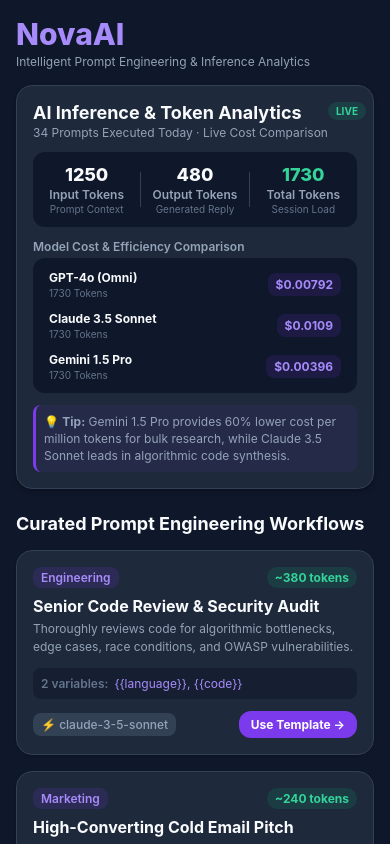
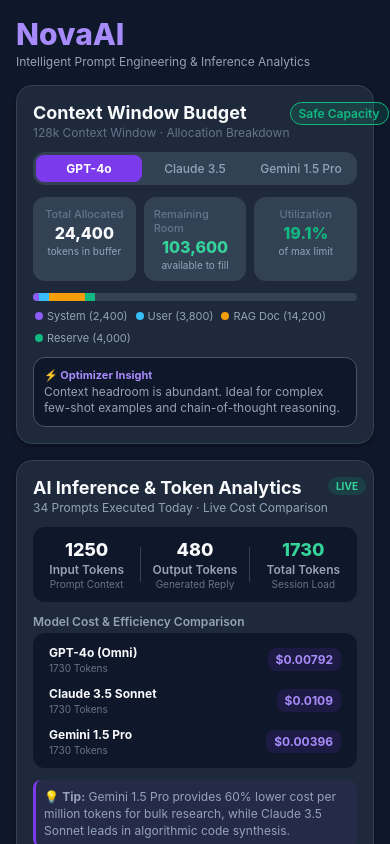
Before and after one commit to trydigital2/nova-ai-assistant-mobile-app, a React Native app: screen / in a window 390 px wide. Built offline with nearby package versions, Linux system fonts and the light colour scheme.

Commit message:
feat(ui): add ContextBudgetCard component with multi-segment visualizer and model selector

```diff
--- a/App.tsx
+++ b/App.tsx
@@ -1,9 +1,10 @@
 import React, { useState } from 'react';
 import { SafeAreaView, ScrollView, StyleSheet, Text, View, StatusBar } from 'react-native';
 import { MOCK_PROMPT_TEMPLATES } from './src/data/mockData';
-import { PromptTemplate } from './src/types';
+import { PromptTemplate, ContextBudgetInput } from './src/types';
 import { PromptTemplateCard } from './src/components/PromptTemplateCard';
 import { TokenUsageAnalyticsCard } from './src/components/TokenUsageAnalyticsCard';
+import { ContextBudgetCard } from './src/components/ContextBudgetCard';
 import { compareModelCosts } from './src/utils/aiEngine';
 import { colors, spacing, typography } from './src/theme';
 
@@ -11,6 +12,12 @@ export default function App() {
   const [selectedTemplate, setSelectedTemplate] = useState<PromptTemplate | null>(null);
 
   const estimates = compareModelCosts(1250, 480);
+  const contextBudget: ContextBudgetInput = {
+    systemPromptTokens: 2400,
+    userPromptTokens: 3800,
+    ragContextTokens: 14200,
+    reservedOutputTokens: 4000,
+  };
 
   return (
     <SafeAreaView style={styles.container}>
@@ -21,6 +28,9 @@ export default function App() {
           <Text style={styles.brandTitle}>NovaAI</Text>
           <Text style={styles.brandSubtitle}>Intelligent Prompt Engineering & Inference Analytics</Text>
         </View>
+
+        {/* Real-Time Context Window Budget Optimizer */}
+        <ContextBudgetCard budget={contextBudget} initialModelId="gpt-4o" />
 
         {/* Live Token Usage Analytics */}
         <TokenUsageAnalyticsCard estimates={estimates} totalSessionsPromptCount={34} />
--- /dev/null
+++ b/src/components/ContextBudgetCard.tsx
@@ -0,0 +1,289 @@
+import React, { useState } from 'react';
+import { View, Text, StyleSheet, TouchableOpacity } from 'react-native';
+import { AIModelId, ContextBudgetInput } from '../types';
+import { colors, spacing, borderRadius, typography, shadows } from '../theme';
+import { calculateContextBudget } from '../utils/contextBudgetEngine';
+
+export interface ContextBudgetCardProps {
+  budget: ContextBudgetInput;
+  initialModelId?: AIModelId;
+  onModelChange?: (modelId: AIModelId) => void;
+}
+
+const AVAILABLE_MODELS: { id: AIModelId; label: string }[] = [
+  { id: 'gpt-4o', label: 'GPT-4o' },
+  { id: 'claude-3-5-sonnet', label: 'Claude 3.5' },
+  { id: 'gemini-1-5-pro', label: 'Gemini 1.5 Pro' },
+];
+
+export const ContextBudgetCard: React.FC<ContextBudgetCardProps> = ({
+  budget,
+  initialModelId = 'gpt-4o',
+  onModelChange,
+}) => {
+  const [selectedModel, setSelectedModel] = useState<AIModelId>(initialModelId);
+
+  const breakdown = calculateContextBudget(selectedModel, budget);
+
+  const handleSelect = (modelId: AIModelId) => {
+    setSelectedModel(modelId);
+    if (onModelChange) {
+      onModelChange(modelId);
+    }
+  };
+
+  // Percentages for segmented progress bar (clamped to 100% total track)
+  const windowTokens = breakdown.contextWindowTokens;
+  const sysPct = Math.min(100, (breakdown.systemPromptTokens / windowTokens) * 100);
+  const userPct = Math.min(100, (breakdown.userPromptTokens / windowTokens) * 100);
+  const ragPct = Math.min(100, (breakdown.ragContextTokens / windowTokens) * 100);
+  const outPct = Math.min(100, (breakdown.reservedOutputTokens / windowTokens) * 100);
+
+  const statusColor =
+    breakdown.status === 'optimal'
+      ? colors.success
+      : breakdown.status === 'warning'
+      ? colors.warning
+      : colors.error;
+
+  return (
+    <View style={styles.card}>
+      {/* Header */}
+      <View style={styles.headerRow}>
+        <View>
+          <Text style={styles.title}>Context Window Budget</Text>
+          <Text style={styles.subtitle}>
+            {(windowTokens / 1000).toFixed(0)}k Context Window · Allocation Breakdown
+          </Text>
+        </View>
+        <View style={[styles.statusBadge, { backgroundColor: statusColor + '25', borderColor: statusColor }]}>
+          <Text style={[styles.statusBadgeText, { color: statusColor }]}>
+            {breakdown.statusBadgeText}
+          </Text>
+        </View>
+      </View>
+
+      {/* Model Selector Tabs */}
+      <View style={styles.tabsRow}>
+        {AVAILABLE_MODELS.map((item) => {
+          const isSelected = selectedModel === item.id;
+          return (
+            <TouchableOpacity
+              key={item.id}
+              style={[styles.tabButton, isSelected && styles.tabButtonActive]}
+              onPress={() => handleSelect(item.id)}
+              activeOpacity={0.8}
+            >
+              <Text style={[styles.tabButtonText, isSelected && styles.tabButtonTextActive]}>
+                {item.label}
+              </Text>
+            </TouchableOpacity>
+          );
+        })}
+      </View>
+
+      {/* Capacity Metrics */}
+      <View style={styles.capacityGrid}>
+        <View style={styles.metricBox}>
+          <Text style={styles.metricLabel}>Total Allocated</Text>
+          <Text style={styles.metricValue}>
+            {breakdown.totalAllocatedTokens.toLocaleString()}
+          </Text>
+          <Text style={styles.metricSub}>tokens in buffer</Text>
+        </View>
+        <View style={styles.metricBox}>
+          <Text style={styles.metricLabel}>Remaining Room</Text>
+          <Text style={[styles.metricValue, { color: colors.accentLight }]}>
+            {breakdown.remainingTokens.toLocaleString()}
+          </Text>
+          <Text style={styles.metricSub}>available to fill</Text>
+        </View>
+        <View style={styles.metricBox}>
+          <Text style={styles.metricLabel}>Utilization</Text>
+          <Text style={[styles.metricValue, { color: statusColor }]}>
+            {breakdown.utilizationPercentage}%
+          </Text>
+          <Text style={styles.metricSub}>of max limit</Text>
+        </View>
+      </View>
+
+      {/* Multi-Segment Progress Bar */}
+      <View style={styles.barContainer}>
+        <View style={styles.barTrack}>
+          <View style={[styles.barSegment, { width: `${sysPct}%`, backgroundColor: '#8B5CF6' }]} />
+          <View style={[styles.barSegment, { width: `${userPct}%`, backgroundColor: '#38BDF8' }]} />
+          <View style={[styles.barSegment, { width: `${ragPct}%`, backgroundColor: '#F59E0B' }]} />
+          <View style={[styles.barSegment, { width: `${outPct}%`, backgroundColor: '#10B981' }]} />
+        </View>
+      </View>
+
+      {/* Legend */}
+      <View style={styles.legendGrid}>
+        <View style={styles.legendItem}>
+          <View style={[styles.legendDot, { backgroundColor: '#8B5CF6' }]} />
+          <Text style={styles.legendText}>System ({breakdown.systemPromptTokens.toLocaleString()})</Text>
+        </View>
+        <View style={styles.legendItem}>
+          <View style={[styles.legendDot, { backgroundColor: '#38BDF8' }]} />
+          <Text style={styles.legendText}>User ({breakdown.userPromptTokens.toLocaleString()})</Text>
+        </View>
+        <View style={styles.legendItem}>
+          <View style={[styles.legendDot, { backgroundColor: '#F59E0B' }]} />
+          <Text style={styles.legendText}>RAG Doc ({breakdown.ragContextTokens.toLocaleString()})</Text>
+        </View>
+        <View style={styles.legendItem}>
+          <View style={[styles.legendDot, { backgroundColor: '#10B981' }]} />
+          <Text style={styles.legendText}>Reserve ({breakdown.reservedOutputTokens.toLocaleString()})</Text>
+        </View>
+      </View>
+
+      {/* Recommendation Diagnostic Banner */}
+      <View style={styles.recommendationBanner}>
+        <Text style={styles.recommendationTitle}>⚡ Optimizer Insight</Text>
+        <Text style={styles.recommendationText}>{breakdown.recommendation}</Text>
+      </View>
+    </View>
+  );
+};
+
+const styles = StyleSheet.create({
+  card: {
+    backgroundColor: colors.surface,
+    borderRadius: borderRadius.lg,
+    padding: spacing.base,
+    borderWidth: 1,
+    borderColor: colors.border,
+    marginBottom: spacing.base,
+    ...shadows.md,
+  },
+  headerRow: {
+    flexDirection: 'row',
+    justifyContent: 'space-between',
+    alignItems: 'flex-start',
+    marginBottom: spacing.md,
+  },
+  title: {
+    fontSize: typography.fontSize.lg,
+    fontWeight: typography.fontWeight.bold,
+    color: colors.textPrimary,
+  },
+  subtitle: {
+    fontSize: typography.fontSize.xs,
+    color: colors.textMuted,
+    marginTop: 2,
+  },
+  statusBadge: {
+    paddingHorizontal: spacing.sm,
+    paddingVertical: 3,
+    borderRadius: borderRadius.full,
+    borderWidth: 1,
+  },
+  statusBadgeText: {
+    fontSize: typography.fontSize.xs,
+    fontWeight: typography.fontWeight.semibold,
+  },
+  tabsRow: {
+    flexDirection: 'row',
+    backgroundColor: colors.surfaceSecondary,
+    borderRadius: borderRadius.md,
+    padding: 3,
+    marginBottom: spacing.md,
+  },
+  tabButton: {
+    flex: 1,
+    paddingVertical: spacing.xs + 2,
+    alignItems: 'center',
+    borderRadius: borderRadius.sm,
+  },
+  tabButtonActive: {
+    backgroundColor: colors.primary,
+  },
+  tabButtonText: {
+    fontSize: typography.fontSize.xs,
+    color: colors.textSecondary,
+    fontWeight: typography.fontWeight.medium,
+  },
+  tabButtonTextActive: {
+    color: colors.white,
+    fontWeight: typography.fontWeight.bold,
+  },
+  capacityGrid: {
+    flexDirection: 'row',
+    gap: spacing.sm,
+    marginBottom: spacing.md,
+  },
+  metricBox: {
+    flex: 1,
+    backgroundColor: colors.surfaceSecondary,
+    borderRadius: borderRadius.md,
+    padding: spacing.sm + 2,
+    alignItems: 'center',
+  },
+  metricLabel: {
+    fontSize: 11,
+    color: colors.textMuted,
+    fontWeight: typography.fontWeight.medium,
+  },
+  metricValue: {
+    fontSize: typography.fontSize.base,
+    fontWeight: typography.fontWeight.heavy,
+    color: colors.textPrimary,
+    marginVertical: 2,
+  },
+  metricSub: {
+    fontSize: 10,
+    color: colors.textSecondary,
+  },
+  barContainer: {
+    marginBottom: spacing.sm,
+  },
+  barTrack: {
+    flexDirection: 'row',
+    height: 8,
+    backgroundColor: colors.surfaceSecondary,
+    borderRadius: borderRadius.full,
+    overflow: 'hidden',
+  },
+  barSegment: {
+    height: '100%',
+  },
+  legendGrid: {
+    flexDirection: 'row',
+    flexWrap: 'wrap',
+    gap: spacing.sm,
+    marginBottom: spacing.md,
+    paddingHorizontal: 2,
+  },
+  legendItem: {
+    flexDirection: 'row',
+    alignItems: 'center',
+    gap: 4,
+  },
+  legendDot: {
+    width: 8,
+    height: 8,
+    borderRadius: 4,
+  },
+  legendText: {
+    fontSize: 11,
+    color: colors.textSecondary,
+  },
+  recommendationBanner: {
+    backgroundColor: '#0F172A',
+    borderRadius: borderRadius.md,
+    padding: spacing.sm + 2,
+    borderWidth: 1,
+    borderColor: colors.borderLight,
+  },
+  recommendationTitle: {
+    fontSize: 11,
+    fontWeight: typography.fontWeight.bold,
+    color: colors.primaryLight,
+    marginBottom: 2,
+  },
+  recommendationText: {
+    fontSize: typography.fontSize.xs,
+    color: colors.textSecondary,
+    lineHeight: 16,
+  },
+});
--- a/src/components/index.ts
+++ b/src/components/index.ts
@@ -1,2 +1,3 @@
 export * from './PromptTemplateCard';
 export * from './TokenUsageAnalyticsCard';
+export * from './ContextBudgetCard';
```
